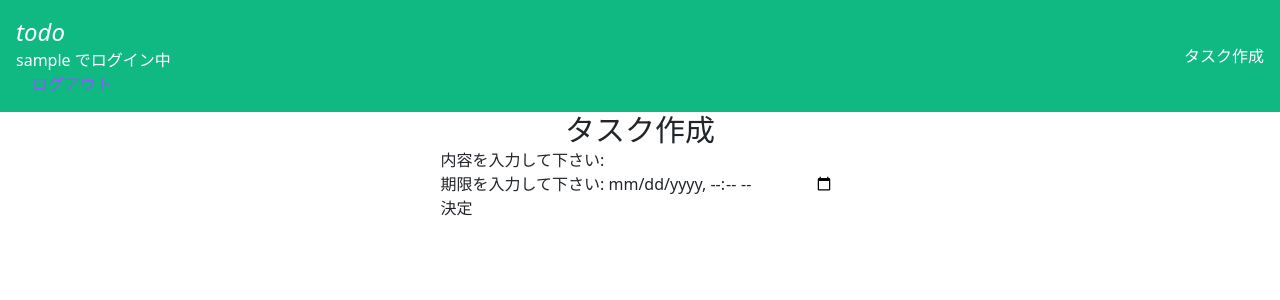
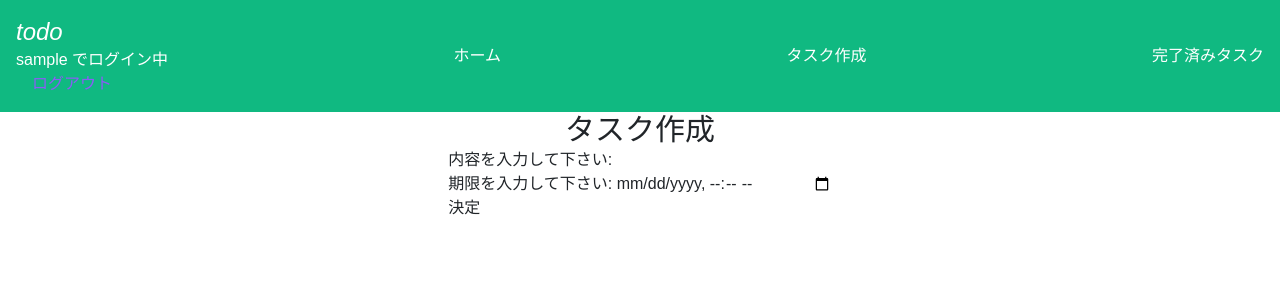
Before and after one commit to amitB034/django_todo, a Django app: page /todo/create/ in a window 1280 px wide. Shown: the top 300 px of the page. Run offline with Django 4.2, Linux system fonts and the light colour scheme; the visitor is signed in with stand-in values (Sample User, id 1); some libraries are stand-ins or nearby versions.

Commit message:
デザイン修正

```diff
--- a/todo_app/templates/base.html
+++ b/todo_app/templates/base.html
@@ -9,13 +9,14 @@
     <link href="https://cdn.jsdelivr.net/npm/bootstrap@5.0.2/dist/css/bootstrap.min.css" rel="stylesheet" integrity="sha384-EVSTQN3/azprG1Anm3QDgpJLIm9Nao0Yz1ztcQTwFspd3yD65VohhpuuCOmLASjC" crossorigin="anonymous">
     <script src="https://cdn.tailwindcss.com"></script>
     {% load static %}
+    <link rel="stylesheet" href="{% static 'css/style.css' %}">
 </head>
 <body>
     <header>
         {% if user.is_authenticated %}
         <nav class="p-3 bg-emerald-500 flex flex justify-between items-center">
             <div>
-                <a class="text-white text-2xl italic" aria-current="page" href="{% url 'todo_app:home' %}">todo</a>
+                <a class="text-white text-2xl italic" aria-current="page">todo</a>
                 <div class="text-white">
                 {{ user.username }} でログイン中
                 </div>
@@ -26,8 +27,13 @@
                 </form>
             </div>
             <div>
-
+                <a class="text-white" href="{% url 'todo_app:home' %}">ホーム</a>
+            </div>
+            <div>
                 <a class="text-white" href="{% url 'todo_app:create' %}">タスク作成</a>
+            </div>
+            <div>
+                <a class="text-white" href="{% url 'todo_app:create' %}">完了済みタスク</a>
             </div>
 
         </nav>
@@ -42,6 +48,6 @@
         {% endif %}
         </nav>
 </header>
-<main class="flex flex-col justify-center items-center w-30">{% block contents %}{% endblock %}</main>
+<main>{% block contents %}{% endblock %}</main>
 </body>
 </html>
--- a/todo_app/templates/create_task.html
+++ b/todo_app/templates/create_task.html
@@ -3,6 +3,7 @@
 
 
 {% block contents %}
+<div class="flex flex-col justify-center items-center w-30">
     <div class="text-3xl">
     タスク作成
     </div>
@@ -16,5 +17,7 @@
         </div>
         <button type="submit" class="" >決定</button>
     </form>
+</div>
+
 
 {% endblock %}
--- a/todo_app/views.py
+++ b/todo_app/views.py
@@ -15,7 +15,7 @@
     context_object_name = 'tasks'
 
     def get_queryset(self):
-        queryset = Tasks.objects.all().order_by('-created_at')
+        queryset = Tasks.objects.filter(is_finished=False).order_by('-created_at')
         return queryset
 
 class TaskCreateView(CreateView):
@@ -41,3 +41,11 @@
         self.object.delete()
 
         return HttpResponseRedirect(self.get_success_url())
+
+class Task_doneView(ListView):
+    template_name = 'task_done.html'
+    context_object_name = 'done'
+
+    def get_queryset(self):
+        queryset = Tasks.objects.filter(is_finished=True)
+        return queryset
```
Also changed, not shown: todo_app/templates/home.html (+7 -4 lines). Lines whose indentation alone changed are shown as unchanged.
